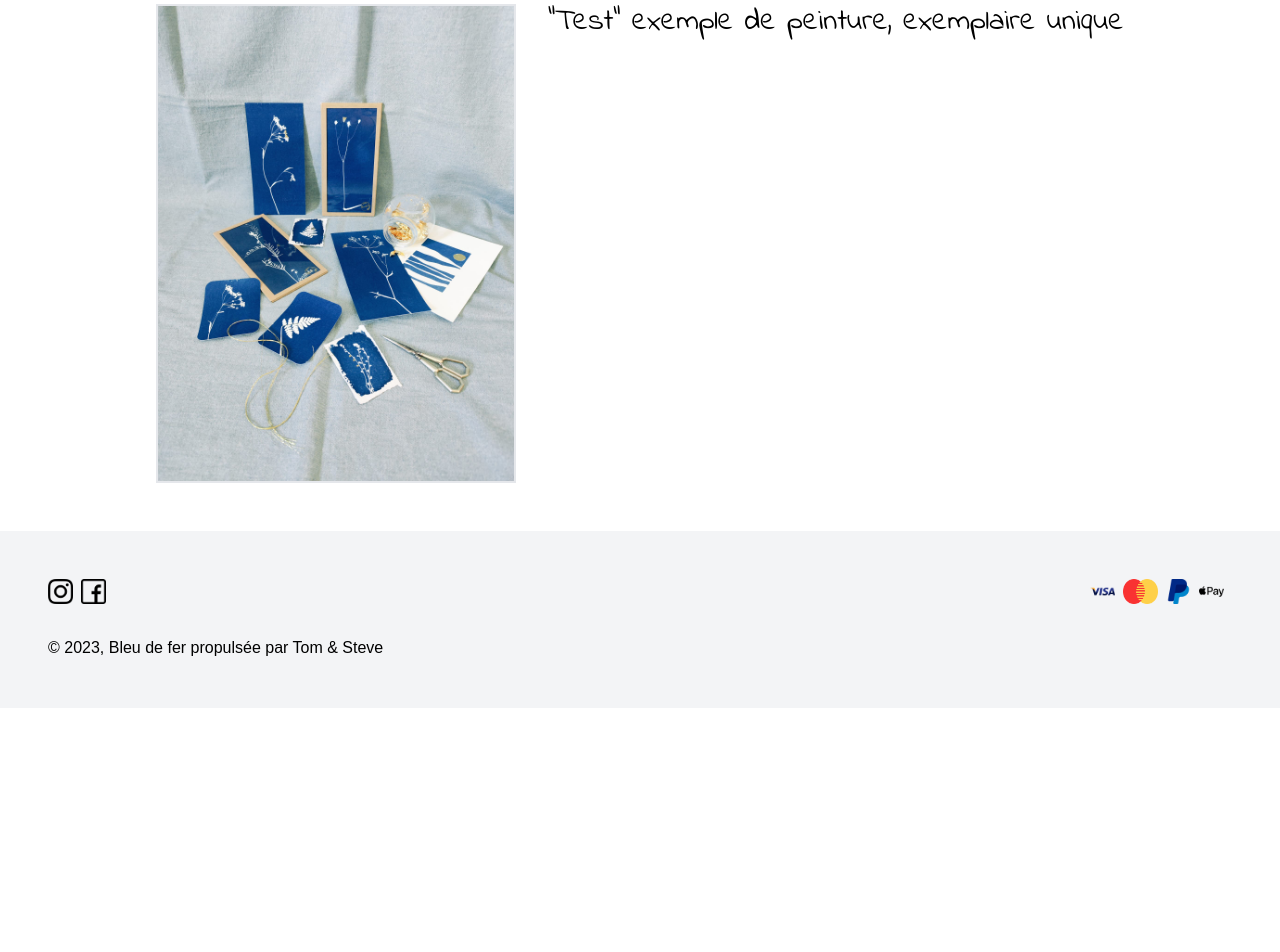
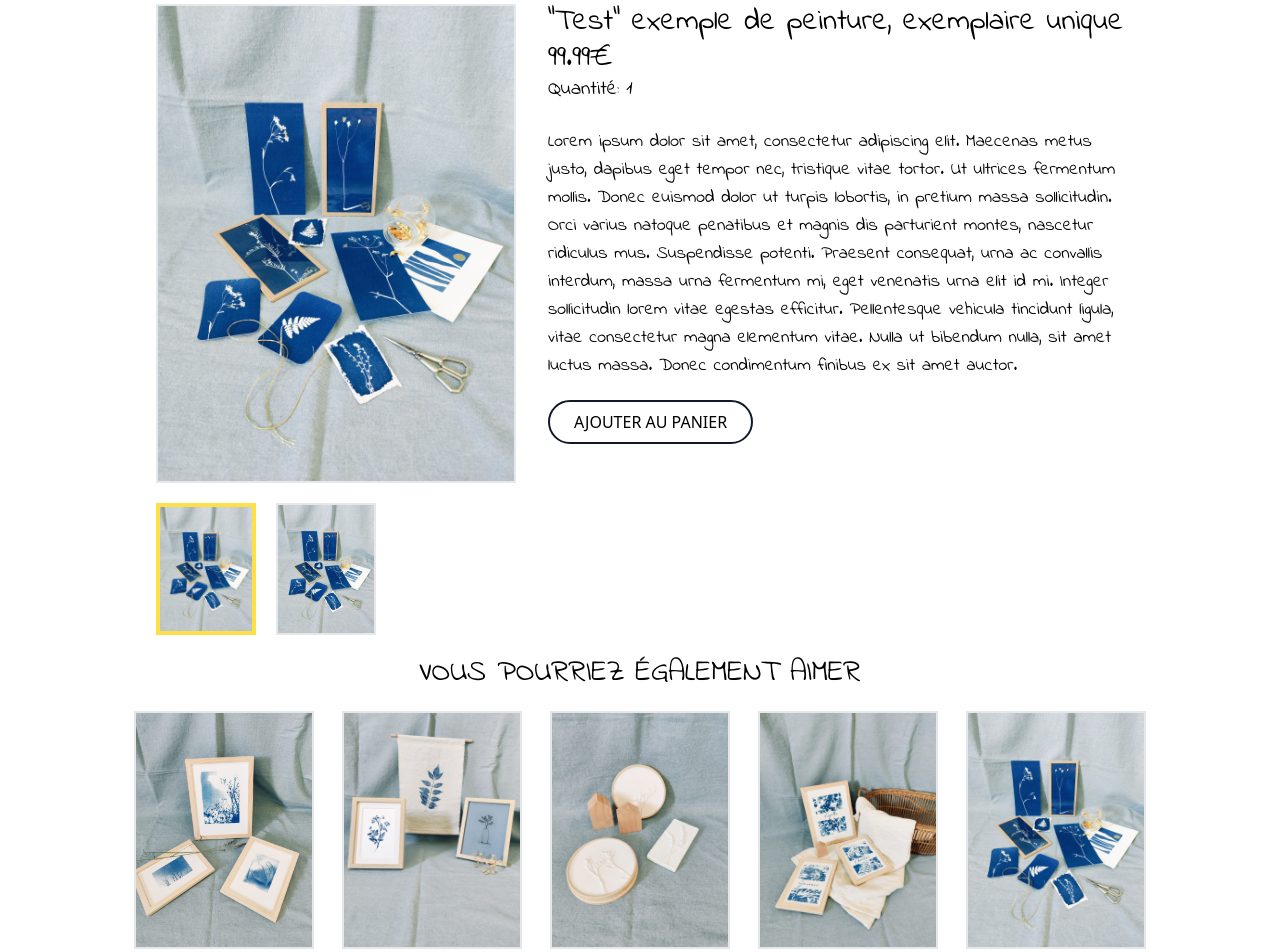
Before and after one commit to TomPARIS1/SAE-Bleudefer, a Next.js app: page /productDetails in a window 1280 px wide. Shown: the part 160-1112 px from the top of the page. Before the commit the page ends 868 px from the top, so only its background shows below. Built offline with nearby package versions, Linux system fonts and the light colour scheme.

Commit message:
Finish page productDetails + modif component product

```diff
--- a/src/components/header.tsx
+++ b/src/components/header.tsx
@@ -6,6 +6,7 @@ import user from '../img/user.png'
 import panier from '../img/panier.png'
 import Image from 'next/image'
 import './navbar.css'
+import Link from "next/link";
 
 export const Navbar = function () {
 
@@ -17,12 +18,14 @@ export const Navbar = function () {
                     <nav className="p-4 !grid grid-cols-3 gap-4">
 
                         <div className="logo col-start-2 flex justify-center">
+                            <Link href="/">
                                 <Image
                                     src={logo}
                                     width={100}
                                     height={100}
                                     alt="Logo Bleu de Fer"
                                 />
+                            </Link>
                         </div>
 
                         <div className="params mr-12">
--- a/src/components/product.tsx
+++ b/src/components/product.tsx
@@ -152,7 +152,7 @@ export const Product = function () {
             </div>
             <div className="flex justify-center mt-10">
                 <button type="button"
-                        className="text-black bg-white rotate-180 focus:ring-4 focus:outline-none focus:ring-blue-300 font-medium rounded-lg text-sm mr-5 text-center inline-flex items-center mr-2 dark:bg-blue-600 dark:hover:bg-blue-700 dark:focus:ring-blue-800">
+                        className="text-black bg-white rotate-180 focus:ring-4 focus:outline-none focus:ring-blue-300 font-medium rounded-lg text-sm mr-5 text-center inline-flex items-center mr-2">
                     <svg className="w-5 h-5" aria-hidden="true" xmlns="http://www.w3.org/2000/svg" fill="none"
                          viewBox="0 0 14 10">
                         <path stroke="currentColor" stroke-linecap="round" stroke-linejoin="round" stroke-width="2"
@@ -162,7 +162,7 @@ export const Product = function () {
                 </button>
                 <h1 className="text-2xl">Page 1 sur X</h1>
                 <button type="button"
-                        className="text-black bg-white focus:ring-4 focus:outline-none focus:ring-blue-300 font-medium rounded-lg text-sm ml-5 text-center inline-flex items-center mr-2 dark:bg-blue-600 dark:hover:bg-blue-700 dark:focus:ring-blue-800">
+                        className="text-black bg-white focus:ring-4 focus:outline-none focus:ring-blue-300 font-medium rounded-lg text-sm ml-5 text-center inline-flex items-center mr-2">
                     <svg className="w-5 h-5" aria-hidden="true" xmlns="http://www.w3.org/2000/svg" fill="none"
                          viewBox="0 0 14 10">
                         <path stroke="currentColor" stroke-linecap="round" stroke-linejoin="round" stroke-width="2"
--- a/src/components/productDesc.tsx
+++ b/src/components/productDesc.tsx
@@ -1,22 +1,104 @@
 "use client"
 
 import Image from 'next/image';
+import menuB from "@/img/menuB.jpg";
 import menuC from "@/img/menuC.jpg";
+import menuD from "@/img/menuD.jpg";
+import menuE from "@/img/menuE.jpg";
+import menuF from "@/img/menuF.jpg";
 import Link from 'next/link';
 
 export const ProductDesc = function () {
     return (
         <>
             <div className="flex justify-center mt-8">
+                <div>
+                    <Image
+                        src={menuC}
+                        width={360}
+                        height={360}
+                        alt="Ocean"
+                        className="border-2 border-gray-200"
+                    />
+                    <div className="flex mt-5 cursor-pointer">
+                        <Image
+                            src={menuC}
+                            width={100}
+                            height={100}
+                            alt="Ocean"
+                            className="border-4 border-yellow-300 mr-5"
+                        />
+                        <Image
+                            src={menuC}
+                            width={100}
+                            height={100}
+                            alt="Ocean"
+                            className="border-2 border-gray-200"
+                        />
+                    </div>
+                </div>
+                <div className="ml-8">
+                    <h1 className="text-3xl">"Test" exemple de peinture, exemplaire unique <br/> 99.99€ </h1>
+                    <p className="text-xl">Quantité: 1</p>
+                    <br/>
+                    <p className="max-w-xl text-lg">
+                        Lorem ipsum dolor sit amet, consectetur adipiscing elit. Maecenas metus justo, dapibus eget
+                        tempor nec, tristique vitae tortor.
+                        Ut ultrices fermentum mollis. Donec euismod dolor ut turpis lobortis, in pretium massa
+                        sollicitudin. Orci varius natoque penatibus
+                        et magnis dis parturient montes, nascetur ridiculus mus. Suspendisse potenti. Praesent
+                        consequat, urna ac convallis interdum, massa urna
+                        fermentum mi, eget venenatis urna elit id mi. Integer sollicitudin lorem vitae egestas
+                        efficitur. Pellentesque vehicula tincidunt ligula,
+                        vitae consectetur magna elementum vitae. Nulla ut bibendum nulla, sit amet luctus massa. Donec
+                        condimentum finibus ex sit amet auctor.
+                    </p>
+                    <button
+                        className="px-6 py-2 transition ease-in duration-200 uppercase rounded-full hover:bg-gray-800 hover:text-white border-2 border-gray-900 focus:outline-none mt-5 font-sans">
+                        Ajouter au panier
+                    </button>
+                </div>
+
+            </div>
+            <h1 className="text-3xl text-center mt-5">VOUS POURRIEZ ÉGALEMENT AIMER</h1>
+            <div className="flex mt-5 justify-center cursor-pointer">
+                <Image
+                    src={menuB}
+                    width={180}
+                    height={180}
+                    alt="Ocean"
+                    className="border-2 border-gray-200 mr-7"
+                />
+                <Image
+                    src={menuD}
+                    width={180}
+                    height={180}
+                    alt="Ocean"
+                    className="border-2 border-gray-200 mr-7"
+                />
+                <Image
+                    src={menuE}
+                    width={180}
+                    height={180}
+                    alt="Ocean"
+                    className="border-2 border-gray-200 mr-7"
+                />
+                <Image
+                    src={menuF}
+                    width={180}
+                    height={180}
+                    alt="Ocean"
+                    className="border-2 border-gray-200 mr-7"
+                />
                 <Image
                     src={menuC}
-                    width={360}
-                    height={360}
+                    width={180}
+                    height={180}
                     alt="Ocean"
                     className="border-2 border-gray-200"
                 />
-                <h1 className="text-3xl ml-8">"Test" exemple de peinture, exemplaire unique</h1>
             </div>
+
         </>
     )
 }
```
Lines whose indentation alone changed are shown as unchanged.
